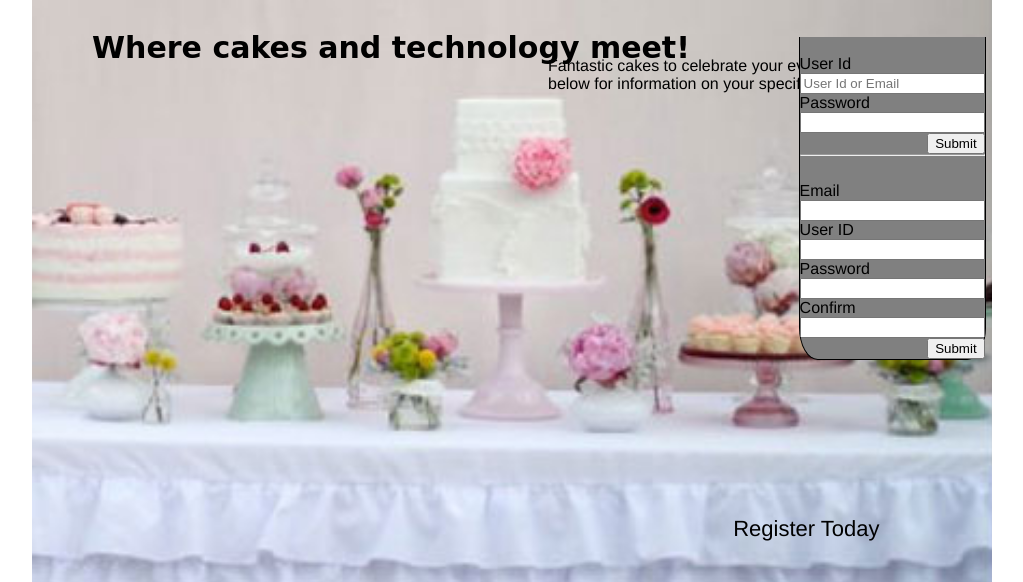
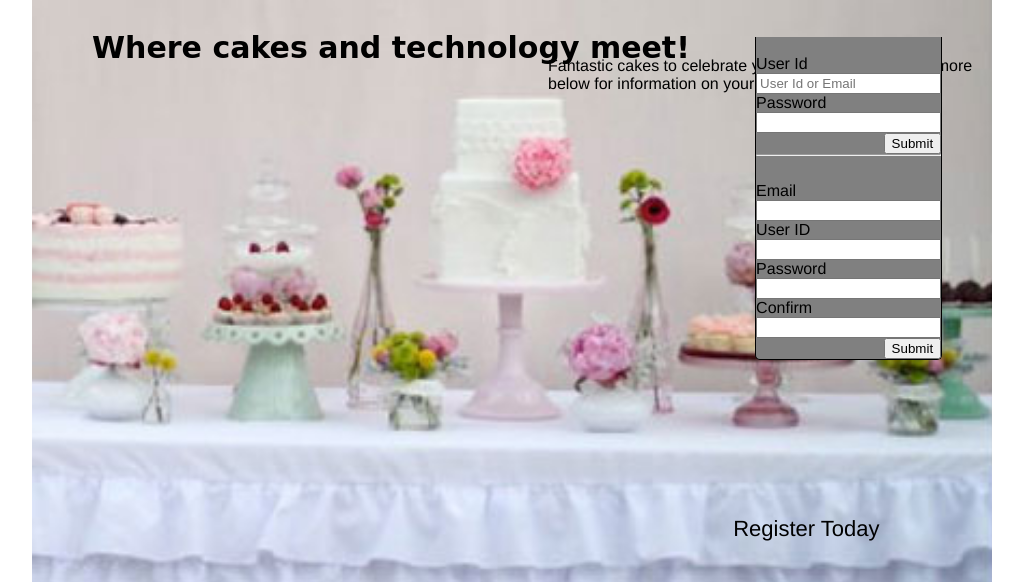
Before and after one commit to dgerena/PWA2, a PHP site: page / in a window 1280 px wide. Shown: the part 105-687 px from the top of the page, without its empty margins (128-1151 px from the left). Run offline with PHP 8.4, Linux system fonts and the light colour scheme; some web fonts are replaced.

Commit message:
Adjusting numbers for visuals
on my browser from gh-pages the entry form was aschew a bit, while in
my form from my desktop in chrome incognito was looking fine.

```diff
--- a/cake_construct/css/main.css
+++ b/cake_construct/css/main.css
@@ -57,13 +57,13 @@ a{
     background-color: gray;
     display: inline;
     position:absolute;
-    right: 13%;
+    right: 16.4%;
     top:17.8%;
     float: right;
     text-align: center;
     border:1px solid;
     border-top:none;
-    border-radius:0 0 10% 10%;
+    border-radius:0 0 5px 5px;
 }
 .popout hr{
     clear: both;
```
